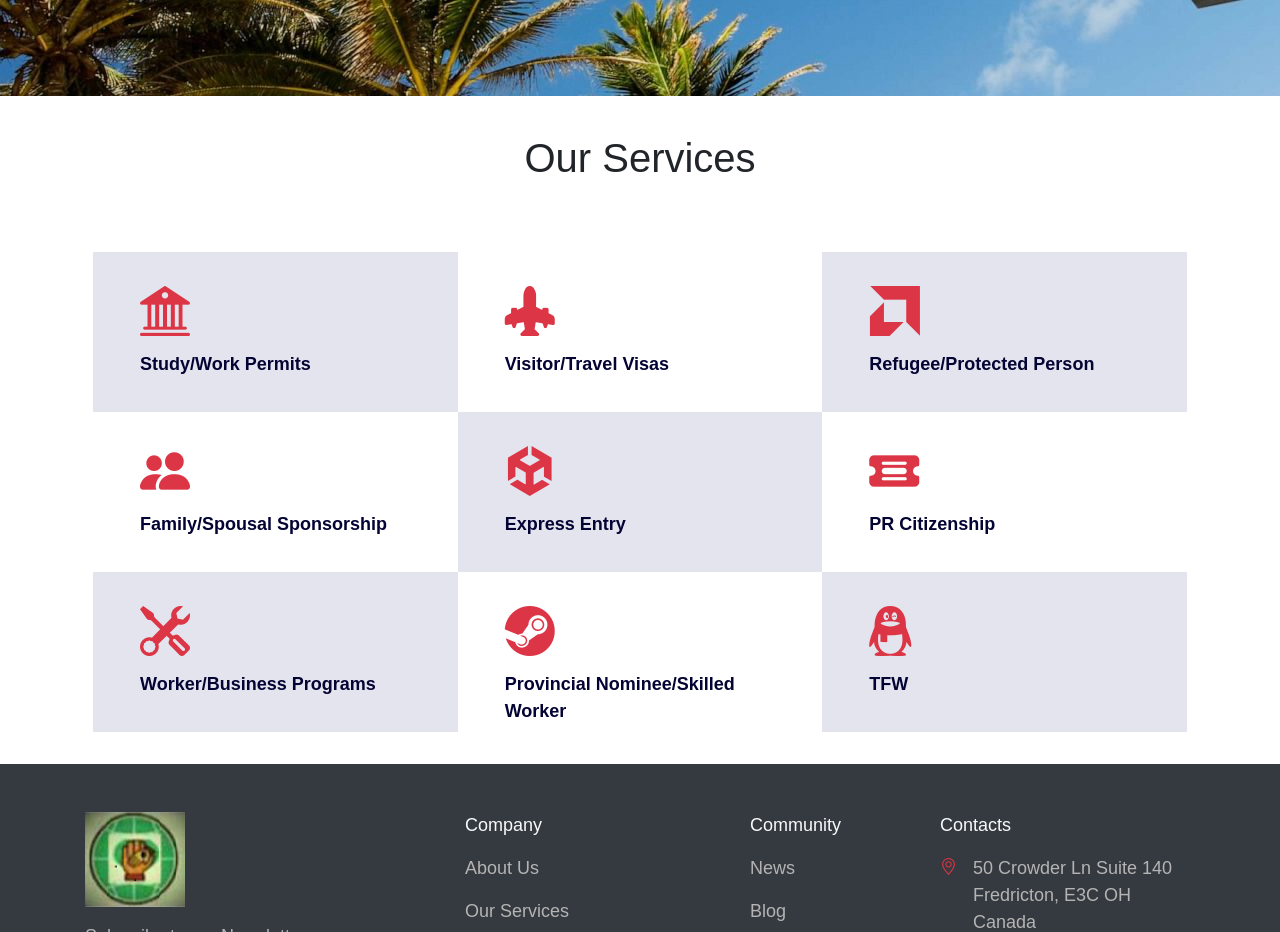
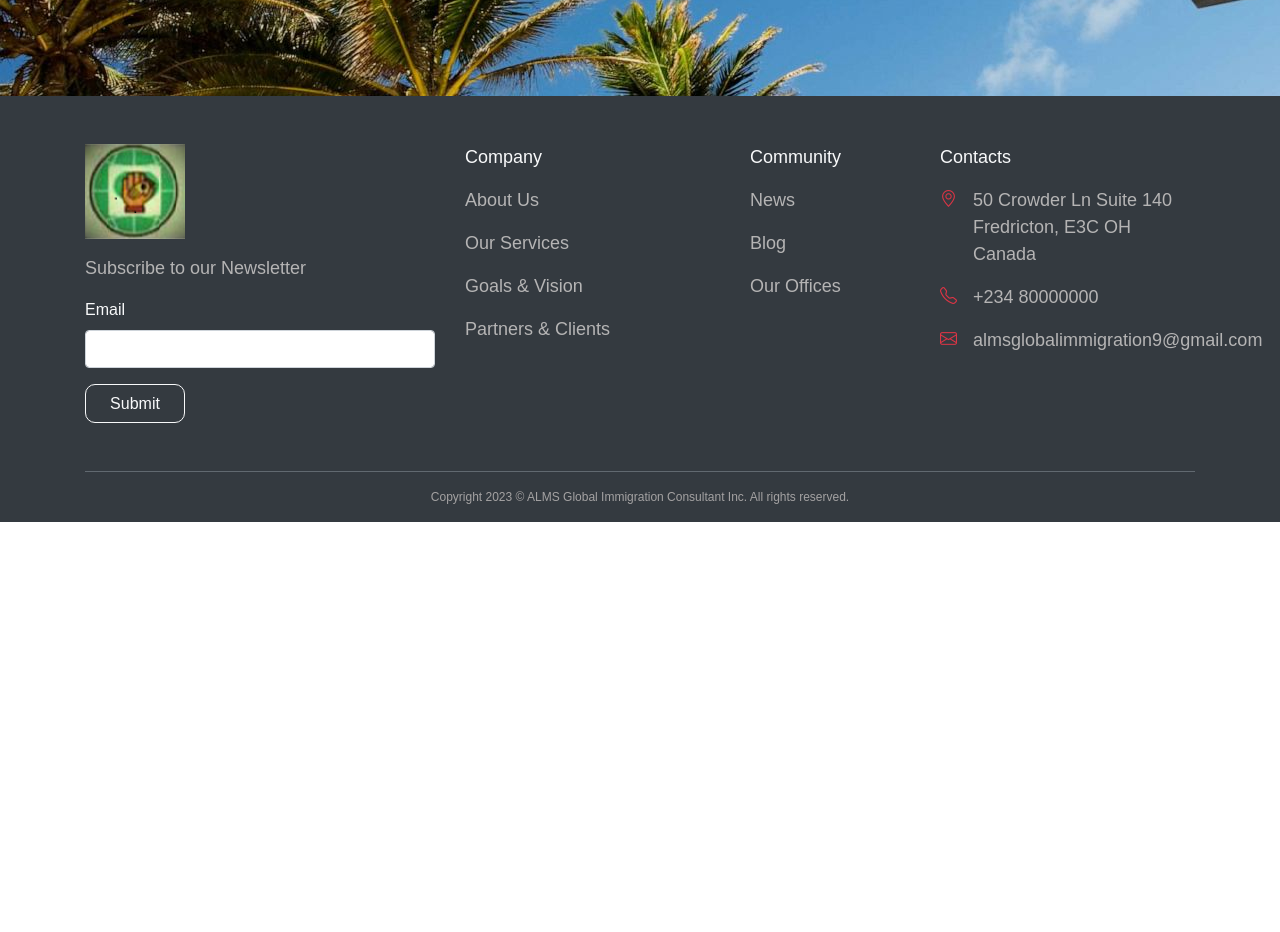
Before and after one commit to ekeneakubue/alms-global, a React (Create React App) app: page / in a window 1280 px wide. Shown: the part 720-1652 px from the top of the page. After the commit the page ends 1242 px from the top, so only its background shows below. Built offline with nearby package versions, Linux system fonts and the light colour scheme.

Commit message:
updated About us page

```diff
--- a/src/App.css
+++ b/src/App.css
@@ -2,5 +2,5 @@ body {
   margin: 0;
   padding: 0;
   font-family: 'Arial', sans-serif;
-  box-sizing: border-box;
+  /* box-sizing: border-box; */
 }
--- a/src/pages/home/Home.css
+++ b/src/pages/home/Home.css
@@ -33,8 +33,8 @@
     .hero-text{
         width: 70%;
         position: absolute;
-        top: 7.5em;
-        left: 1em;
+        top: 7.5rem;
+        left: 1rem;
     }
     .hero-text > h2{
         font-size: 25px;
--- a/src/pages/home/Home.jsx
+++ b/src/pages/home/Home.jsx
@@ -49,7 +49,7 @@ export default function Home() {
       </div>
       <div className="container">
         <div className="home">
-          <Services/>
+          {/* <Services/> */}
         </div>
       </div>
     </div>
```
